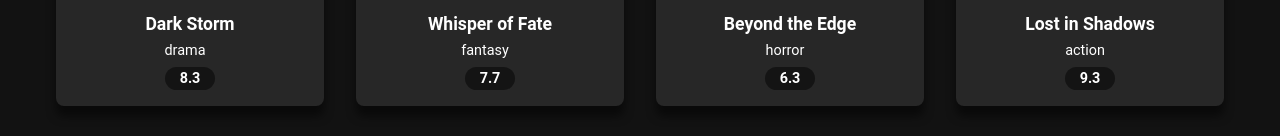
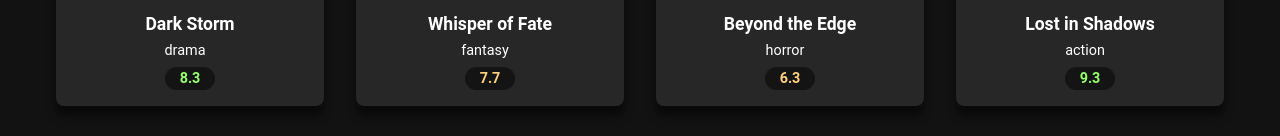
Before and after one commit to Waseemko-ayman/Moviedux, a React (Create React App) app: page / in a window 1280 px wide. Shown: the part 714-850 px from the top of the page. Built offline with nearby package versions, Linux system fonts and the light colour scheme; the HTML template or start-up script is replaced by a standard one.

Commit message:
Dynamic rating color

```diff
--- a/src/components/MovieCard/index.jsx
+++ b/src/components/MovieCard/index.jsx
@@ -12,6 +12,16 @@ const MovieCard = ({
   const handleError = (e) => {
     e.target.src = "assets/default.jpg";
   };
+
+  const getRatingClass = (rating) => {
+    if (rating >= 8) {
+      return "rating-good";
+    } else if (rating >= 5 && rating < 8) {
+      return "rating-ok";
+    } else {
+      return "rating-bad";
+    }
+  };
   return (
     <div className="movie__card">
       <img
@@ -23,7 +33,9 @@ const MovieCard = ({
       <div className="movie__card__info">
         <h3 className="movie__card__title">{title}</h3>
         <p className="movie__card__genre">{genre}</p>
-        <p className="movie__card__rating">{rating}</p>
+        <p className={`movie__card__rating ${getRatingClass(rating)}`}>
+          {rating}
+        </p>
       </div>
     </div>
   );
--- a/src/components/MovieCard/style.css
+++ b/src/components/MovieCard/style.css
@@ -45,3 +45,15 @@
   font-size: 0.9rem;
   margin-right: 10px;
 }
+
+.rating-good {
+  color: rgb(148, 255, 105);
+}
+
+.rating-ok {
+  color: rgb(255, 209, 123);
+}
+
+.rating-bad {
+  color: rgb(255, 123, 123);
+}
```
Also changed, not shown: src/style/styles.css (+0 -10 lines).
